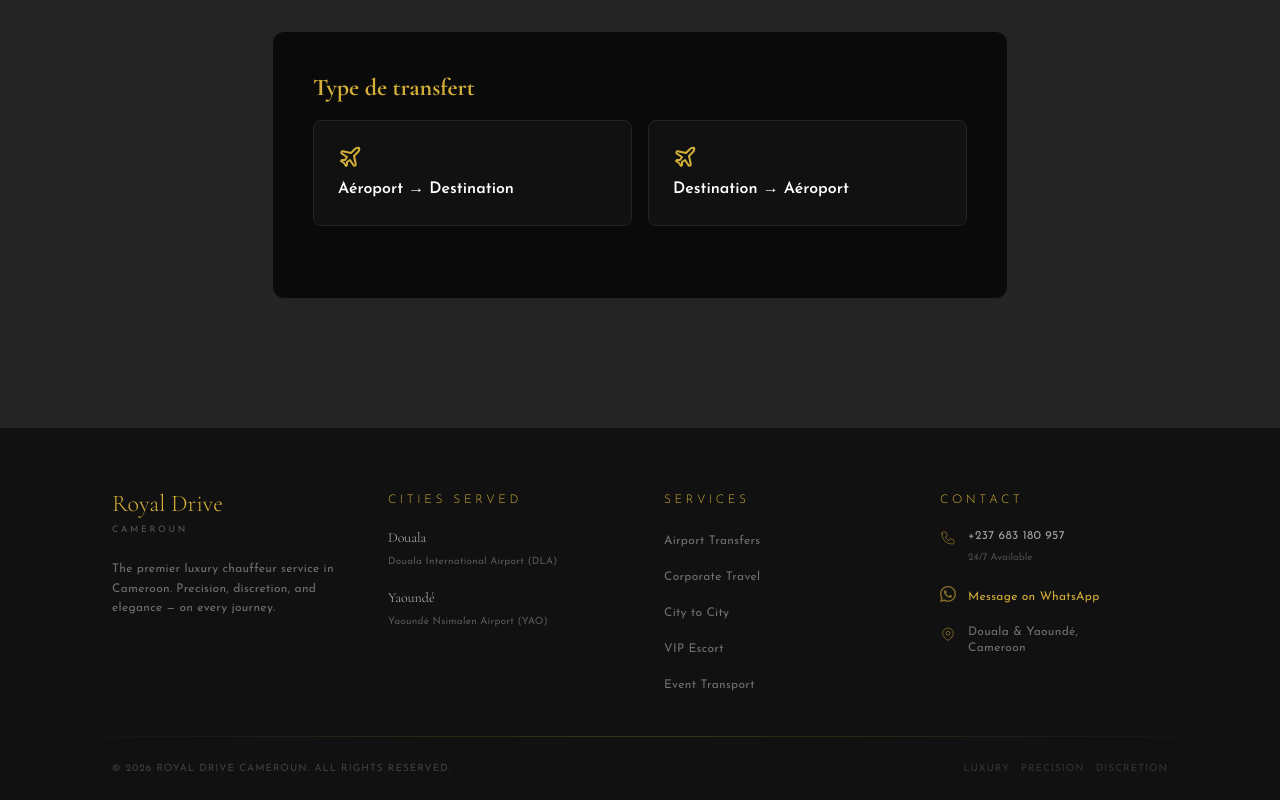
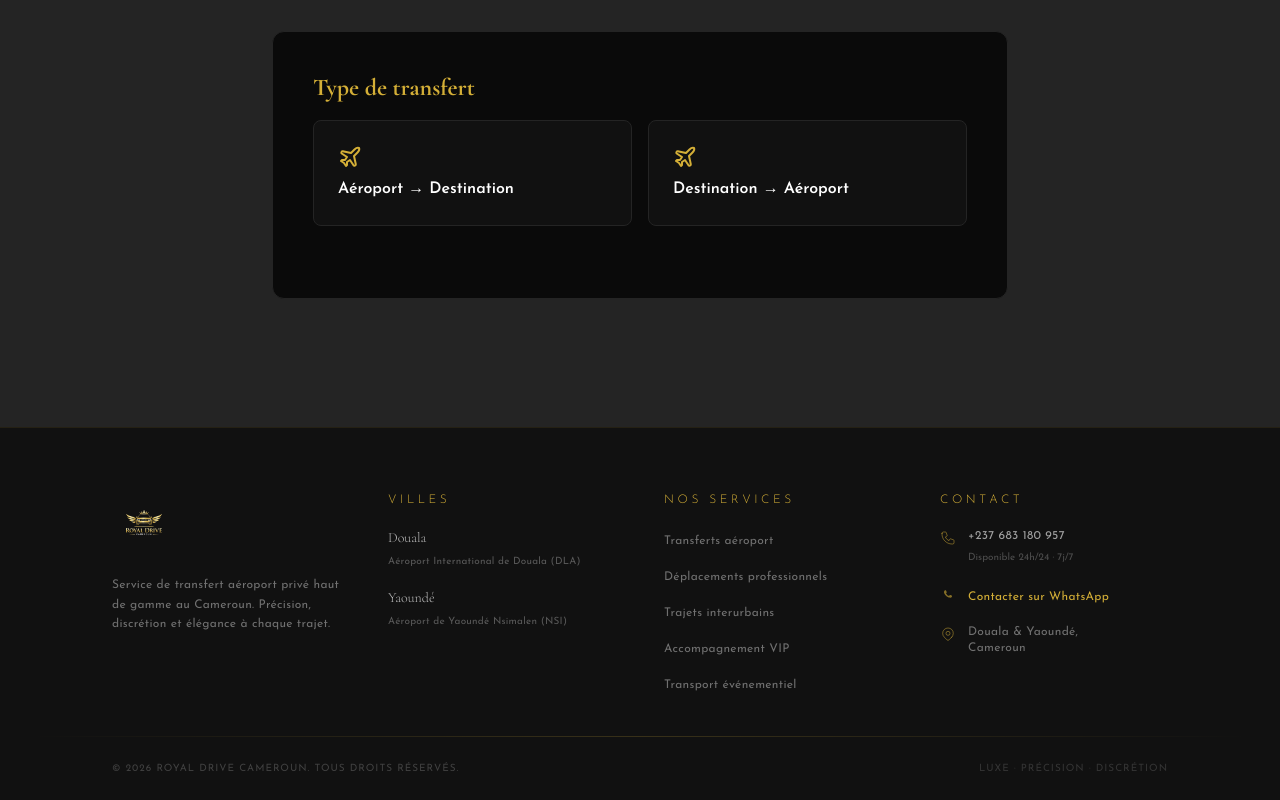
Before and after one commit to Royal-Drive2/Royal-DriveFront, a Next.js app: page / in a window 1280 px wide. Shown: the part 4257-5057 px from the top of the page. Built offline with nearby package versions, Linux system fonts and the light colour scheme.

Commit message:
feat : update to french and add logo

```diff
--- a/components/Footer.tsx
+++ b/components/Footer.tsx
@@ -2,8 +2,8 @@
   const year = new Date().getFullYear();
 
   const cities = [
-    { name: "Douala", detail: "Douala International Airport (DLA)" },
-    { name: "Yaoundé", detail: "Yaoundé Nsimalen Airport (YAO)" },
+    { name: "Douala", detail: "Aéroport International de Douala (DLA)" },
+    { name: "Yaoundé", detail: "Aéroport de Yaoundé Nsimalen (NSI)" },
   ];
 
   return (
@@ -11,31 +11,25 @@
       {/* Top section */}
       <div className="max-w-7xl mx-auto px-5 sm:px-8 md:px-12 lg:px-20 xl:px-28 pt-16 pb-10">
         <div className="grid grid-cols-1 sm:grid-cols-2 lg:grid-cols-4 gap-10 lg:gap-12">
+
           {/* Brand */}
           <div className="sm:col-span-2 lg:col-span-1">
             <div className="mb-5">
-              <span
-                className="text-gold-500 text-2xl font-light block leading-none"
-                style={{ fontFamily: "var(--font-display)" }}
-              >
-                Royal Drive
-              </span>
-              <span
-                className="text-white/30 text-[9px] tracking-[0.3em] uppercase"
-                style={{ fontFamily: "var(--font-body)" }}
-              >
-                Cameroun
-              </span>
+              <img
+                src="/images/logo.png"
+                alt="Royal Drive Cameroun"
+                className="h-14 sm:h-16 w-auto object-contain"
+              />
             </div>
             <p className="text-white/40 text-xs leading-relaxed font-body max-w-xs tracking-wide">
-              The premier luxury chauffeur service in Cameroon. Precision,
-              discretion, and elegance — on every journey.
+              Service de transfert aéroport privé haut de gamme au Cameroun. Précision,
+              discrétion et élégance à chaque trajet.
             </p>
           </div>
 
           {/* Cities */}
           <div>
-            <h4 className="section-label mb-5">Cities Served</h4>
+            <h4 className="section-label mb-5">Villes</h4>
             <ul className="space-y-4">
               {cities.map((city) => (
                 <li key={city.name}>
@@ -55,14 +49,14 @@
 
           {/* Services */}
           <div>
-            <h4 className="section-label mb-5">Services</h4>
+            <h4 className="section-label mb-5">Nos services</h4>
             <ul className="space-y-3">
               {[
-                "Airport Transfers",
-                "Corporate Travel",
-                "City to City",
-                "VIP Escort",
-                "Event Transport",
+                "Transferts aéroport",
+                "Déplacements professionnels",
+                "Trajets interurbains",
+                "Accompagnement VIP",
+                "Transport événementiel",
               ].map((service) => (
                 <li key={service}>
                   <span className="text-white/40 text-xs hover:text-gold-500 transition-colors cursor-default tracking-wide font-body">
@@ -83,32 +77,39 @@
                   <span className="text-white/60 text-xs block font-body tracking-wide">
                     +237 683 180 957
                   </span>
-                  <span className="text-white/25 text-[10px]">24/7 Available</span>
+                  <span className="text-white/25 text-[10px]">
+                    Disponible 24h/24 · 7j/7
+                  </span>
                 </div>
               </li>
+
               <li className="flex items-start gap-3">
                 <WhatsAppIcon />
                 <div>
                   <a
-                    href={`https://wa.me/?text=${encodeURIComponent("Hello, I would like to book a transfer.")}`}
+                    href={`https://wa.me/?text=${encodeURIComponent(
+                      "Bonjour, je souhaite réserver un transfert avec Royal Drive Cameroun."
+                    )}`}
                     target="_blank"
                     rel="noopener noreferrer"
                     className="text-gold-500 text-xs font-body tracking-wide hover:text-gold-400 transition-colors"
                   >
-                    Message on WhatsApp
+                    Contacter sur WhatsApp
                   </a>
                 </div>
               </li>
+
               <li className="flex items-start gap-3">
                 <MapIcon />
                 <span className="text-white/40 text-xs font-body tracking-wide">
-                  Douala & Yaoundé,
+                  Douala &amp; Yaoundé,
                   <br />
-                  Cameroon
+                  Cameroun
                 </span>
               </li>
             </ul>
           </div>
+
         </div>
       </div>
 
@@ -120,10 +121,10 @@
       {/* Bottom bar */}
       <div className="max-w-7xl mx-auto px-5 sm:px-8 md:px-12 lg:px-20 xl:px-28 py-6 flex flex-col sm:flex-row items-center justify-between gap-4">
         <p className="text-white/20 text-[10px] tracking-widest uppercase font-body">
-          © {year} Royal Drive Cameroun. All rights reserved.
+          © {year} Royal Drive Cameroun. Tous droits réservés.
         </p>
         <p className="text-white/15 text-[10px] tracking-widest uppercase font-body">
-          Luxury · Precision · Discretion
+          Luxe · Précision · Discrétion
         </p>
       </div>
     </footer>
@@ -141,7 +142,7 @@
 function WhatsAppIcon() {
   return (
     <svg xmlns="http://www.w3.org/2000/svg" viewBox="0 0 24 24" className="w-4 h-4 text-gold-500/60 fill-current flex-shrink-0 mt-0.5">
-      <path d="M17.472 14.382c-.297-.149-1.758-.867-2.03-.967-.273-.099-.471-.148-.67.15-.197.297-.767.966-.94 1.164-.173.199-.347.223-.644.075-.297-.15-1.255-.463-2.39-1.475-.883-.788-1.48-1.761-1.653-2.059-.173-.297-.018-.458.13-.606.134-.133.298-.347.446-.52.149-.174.198-.298.298-.497.099-.198.05-.371-.025-.52-.075-.149-.669-1.612-.916-2.207-.242-.579-.487-.5-.669-.51-.173-.008-.371-.01-.57-.01-.198 0-.52.074-.792.372-.272.297-1.04 1.016-1.04 2.479 0 1.462 1.065 2.875 1.213 3.074.149.198 2.096 3.2 5.077 4.487.709.306 1.262.489 1.694.625.712.227 1.36.195 1.871.118.571-.085 1.758-.719 2.006-1.413.248-.694.248-1.289.173-1.413-.074-.124-.272-.198-.57-.347m-5.421 7.403h-.004a9.87 9.87 0 01-5.031-1.378l-.361-.214-3.741.982.998-3.648-.235-.374a9.86 9.86 0 01-1.51-5.26c.001-5.45 4.436-9.884 9.888-9.884 2.64 0 5.122 1.03 6.988 2.898a9.825 9.825 0 012.893 6.994c-.003 5.45-4.437 9.884-9.885 9.884m8.413-18.297A11.815 11.815 0 0012.05 0C5.495 0 .16 5.335.157 11.892c0 2.096.547 4.142 1.588 5.945L.057 24l6.305-1.654a11.882 11.882 0 005.683 1.448h.005c6.554 0 11.89-5.335 11.893-11.893a11.821 11.821 0 00-3.48-8.413z" />
+      <path d="M17.472 14.382c-.297-.149-1.758-.867-2.03-.967-.273-.099-.471-.148-.67.15-.197.297-.767.966-.94 1.164-.173.199-.347.223-.644.075-.297-.15-1.255-.463-2.39-1.475-.883-.788-1.48-1.761-1.653-2.059-.173-.297-.018-.458.13-.606.134-.133.298-.347.446-.52.149-.174.198-.298.298-.497.099-.198.05-.371-.025-.52-.075-.149-.669-1.612-.916-2.207-.242-.579-.487-.5-.669-.51-.173-.008-.371-.01-.57-.01-.198 0-.52.074-.792.372-.272.297-1.04 1.016-1.04 2.479 0 1.462 1.065 2.875 1.213 3.074.149.198 2.096 3.2 5.077 4.487.709.306 1.262.489 1.694.625.712.227 1.36.195 1.871.118.571-.085 1.758-.719 2.006-1.413.248-.694.248-1.289.173-1.413-.074-.124-.272-.198-.57-.347" />
     </svg>
   );
 }
```
